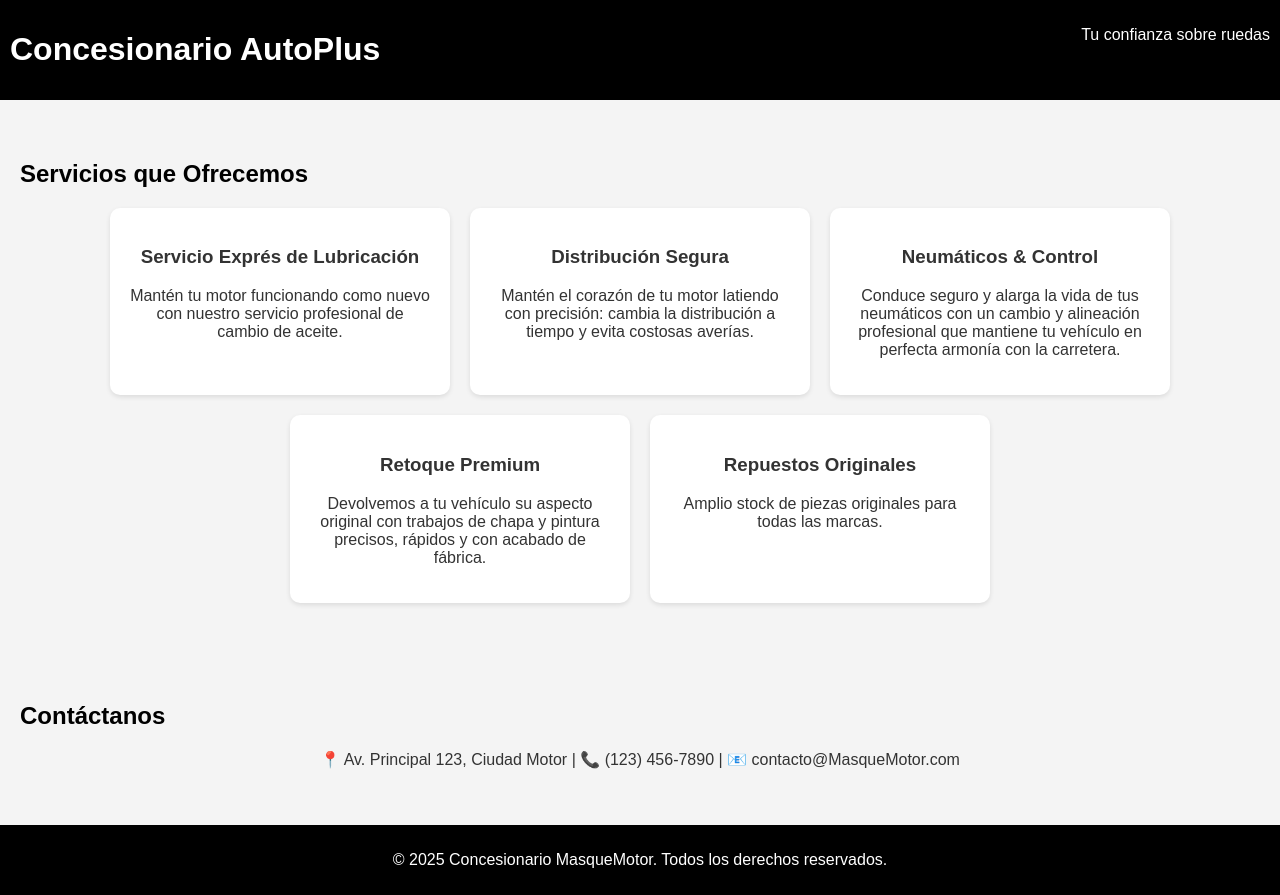
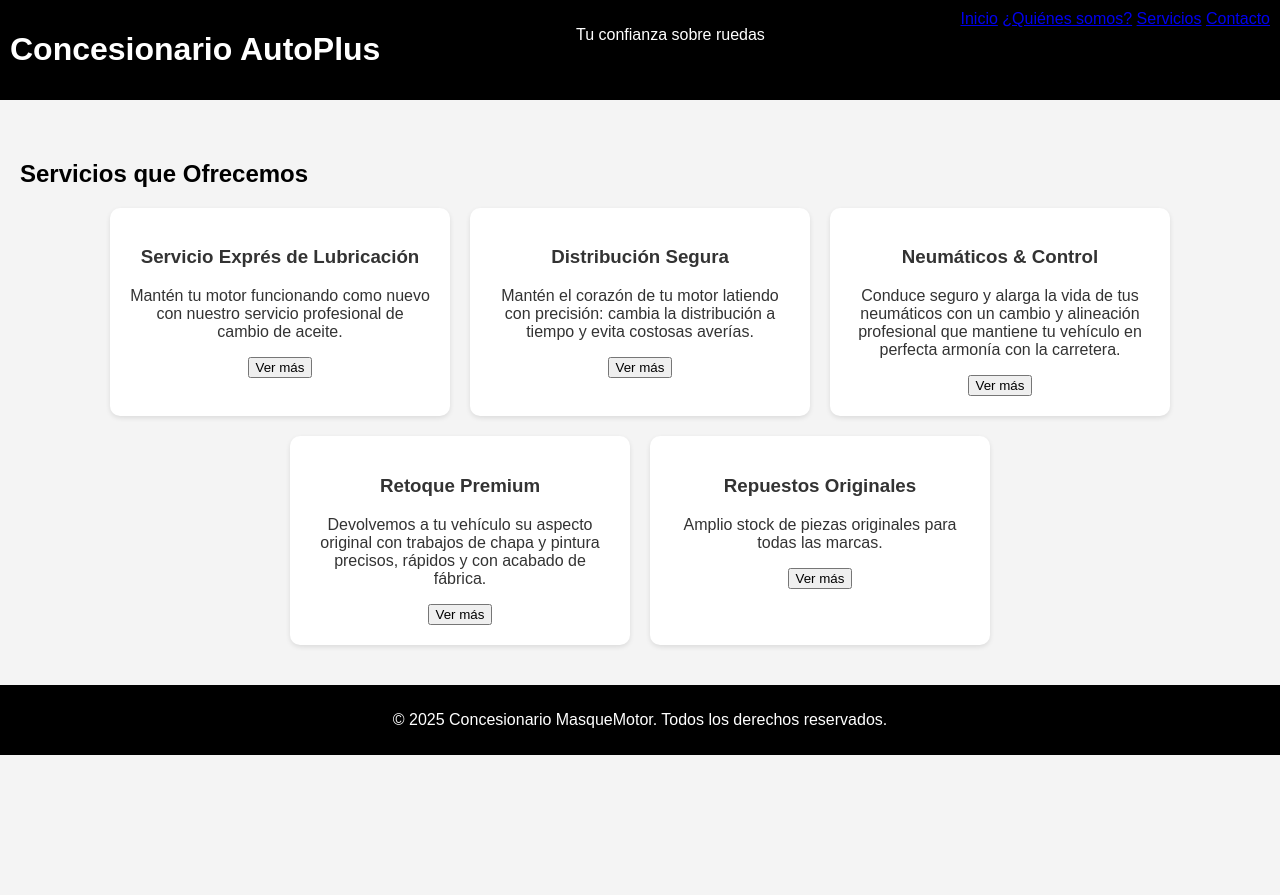
Before and after one commit to DanielGonzMol/MasQueMotor, a website: page public/servicios.html in a window 1280 px wide. After the commit the page ends 800 px from the top, so only its background shows below. Drawn offline with Linux system fonts and the light colour scheme.

Commit message:
feat : Update servicios.html

```diff
--- a/public/servicios.html
+++ b/public/servicios.html
@@ -1,5 +1,5 @@
 <!DOCTYPE html>
-<html lang="en">
+<html lang="es">
 
 <head>
     <meta charset="UTF-8">
@@ -7,55 +7,65 @@
     <link rel="stylesheet" href="css/servicios.css">
     <title>Servicios MasqueMotor</title>
 </head>
-</head>
 
 <body>
 
     <header>
         <h1>Concesionario AutoPlus</h1>
         <p>Tu confianza sobre ruedas</p>
+        <nav>
+            <a href="index.html">Inicio</a>
+            <a href="quienessomos.html">¿Quiénes somos?</a>
+            <a href="servicios.html">Servicios</a>
+            <a href="contacto.html">Contacto</a>
+        </nav>
     </header>
 
     <section>
         <h2>Servicios que Ofrecemos</h2>
         <div class="services">
-            <div class="service-card">
+            <div class="service-card" data-id="1">
                 <h3>Servicio Exprés de Lubricación</h3>
                 <p>Mantén tu motor funcionando como nuevo con nuestro servicio profesional de cambio de aceite.</p>
+                <button class="more-details-btn">Ver más</button>
+                <p class="extra-details" style="display: none;">Este servicio incluye aceite de alta calidad y una revisión general de los sistemas de lubricación.</p>
             </div>
-            <div class="service-card">
+            <div class="service-card" data-id="2">
                 <h3>Distribución Segura</h3>
                 <p>Mantén el corazón de tu motor latiendo con precisión: cambia la distribución a tiempo y evita
                     costosas averías.</p>
+                <button class="more-details-btn">Ver más</button>
+                <p class="extra-details" style="display: none;">Reemplazamos la correa de distribución para evitar daños al motor, garantizando un funcionamiento óptimo.</p>
             </div>
-            <div class="service-card">
+            <div class="service-card" data-id="3">
                 <h3>Neumáticos & Control</h3>
                 <p>Conduce seguro y alarga la vida de tus neumáticos con un cambio y alineación profesional que mantiene
                     tu vehículo en perfecta armonía con la carretera.</p>
+                <button class="more-details-btn">Ver más</button>
+                <p class="extra-details" style="display: none;">Realizamos alineación y balanceo para mejorar el rendimiento y desgaste uniforme de tus neumáticos.</p>
             </div>
-            <div class="service-card">
+            <div class="service-card" data-id="4">
                 <h3>Retoque Premium</h3>
                 <p>Devolvemos a tu vehículo su aspecto original con trabajos de chapa y pintura precisos, rápidos y con
                     acabado de fábrica.</p>
+                <button class="more-details-btn">Ver más</button>
+                <p class="extra-details" style="display: none;">Nuestros expertos trabajan con pintura original y técnicas avanzadas para asegurar un acabado perfecto.</p>
             </div>
-            <div class="service-card">
+            <div class="service-card" data-id="5">
                 <h3>Repuestos Originales</h3>
                 <p>Amplio stock de piezas originales para todas las marcas.</p>
+                <button class="more-details-btn">Ver más</button>
+                <p class="extra-details" style="display: none;">Ofrecemos repuestos originales para garantizar la máxima calidad y durabilidad de tu vehículo.</p>
             </div>
         </div>
     </section>
 
-    <section>
-        <h2>Contáctanos</h2>
-        <p style="text-align:center;">📍 Av. Principal 123, Ciudad Motor | 📞 (123) 456-7890 | 📧
-            contacto@MasqueMotor.com
-        </p>
-    </section>
 
     <footer>
         <p>&copy; 2025 Concesionario MasqueMotor. Todos los derechos reservados.</p>
     </footer>
 
+    <script src="js/servicios.js"></script>
 </body>
 
 </html>
```
